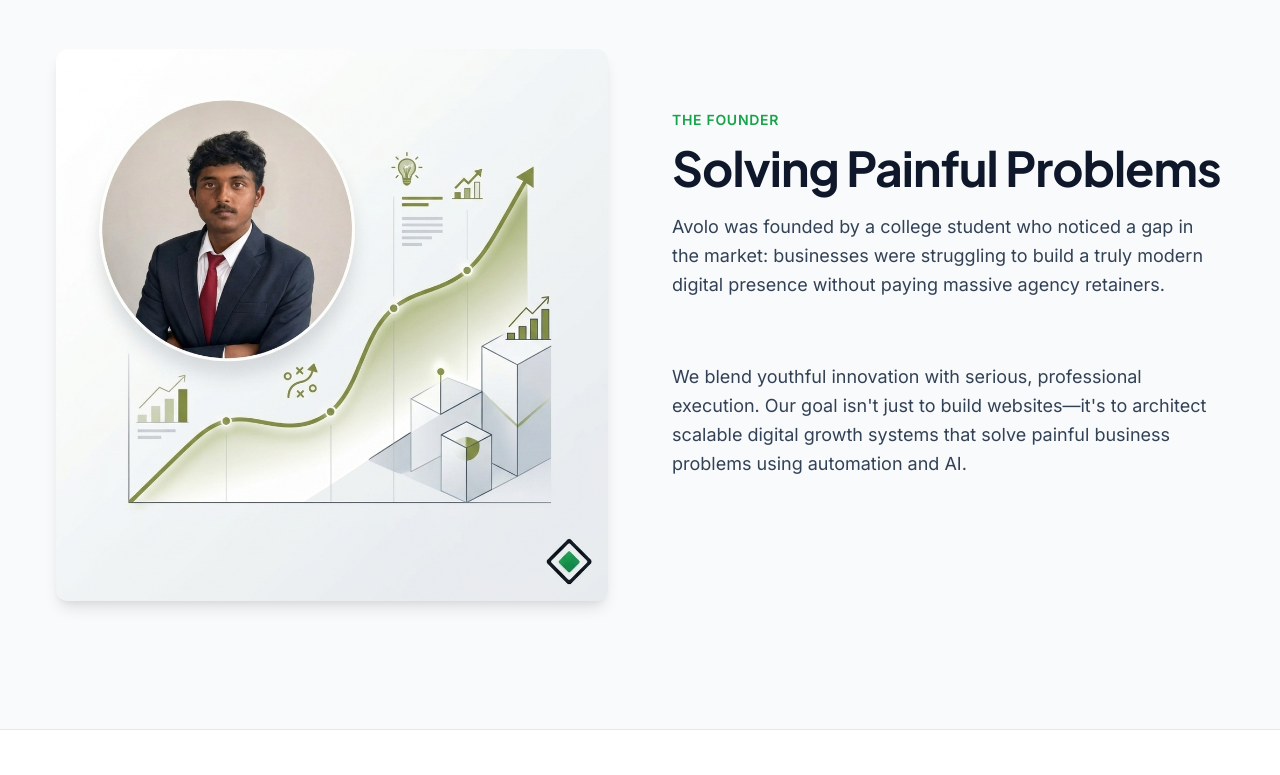
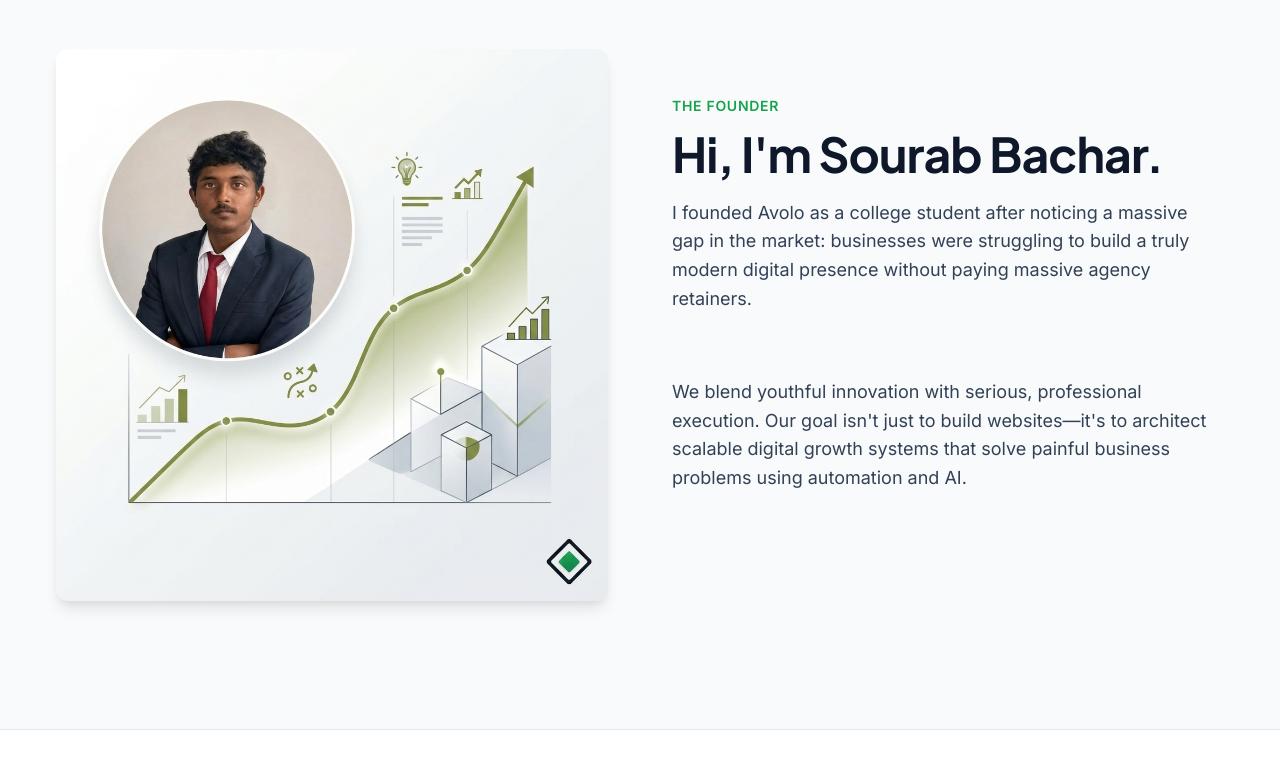
Before and after one commit to sourabthebillionaire-collab/avolo, a plain HTML site: page about.html in a window 1280 px wide. Shown: the part 1180-1955 px from the top of the page. Drawn offline with Linux system fonts and the light colour scheme.

Commit message:
feat: add founder name sourab bachar to about page

```diff
--- a/about.html
+++ b/about.html
@@ -121,13 +121,13 @@
         <section class="founder bg-light section-spacing" id="founder">
             <div class="container split-layout" style="align-items: center;">
                 <div class="split-visual fade-up delay-1">
-                    <img src="founder.png" alt="Avolo Founder" style="width: 100%; border-radius: var(--radius-md); box-shadow: var(--shadow-lg);">
+                    <img src="founder.png" alt="Sourab Bachar - Avolo Founder" style="width: 100%; border-radius: var(--radius-md); box-shadow: var(--shadow-lg);">
                 </div>
                 <div class="split-content fade-up">
                     <div class="badge-subtle">THE FOUNDER</div>
-                    <h2 class="section-heading">Solving Painful Problems</h2>
+                    <h2 class="section-heading">Hi, I'm Sourab Bachar.</h2>
                     <p class="section-subtext text-left mb-4">
-                        Avolo was founded by a college student who noticed a gap in the market: businesses were struggling to build a truly modern digital presence without paying massive agency retainers.
+                        I founded Avolo as a college student after noticing a massive gap in the market: businesses were struggling to build a truly modern digital presence without paying massive agency retainers.
                     </p>
                     <p class="section-subtext text-left">
                         We blend youthful innovation with serious, professional execution. Our goal isn't just to build websites—it's to architect scalable digital growth systems that solve painful business problems using automation and AI.
```
